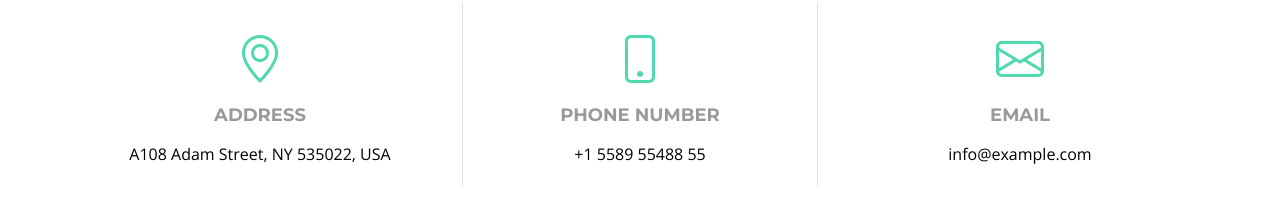
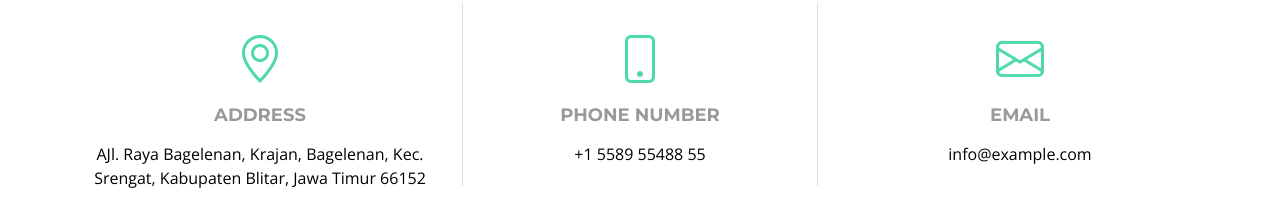
Before and after one commit to rehankiw/classico.github.io, a plain HTML site: page index.html in a window 1280 px wide. Shown: the part 4664-4888 px from the top of the page. Drawn offline with nearby package versions, Linux system fonts and the light colour scheme; grey boxes are pictures that could not be loaded; files whose address does not match are found by name.

Commit message:
Update index.html

```diff
--- a/index.html
+++ b/index.html
@@ -514,7 +514,7 @@
             <div class="contact-address">
               <i class="bi bi-geo-alt"></i>
               <h3>Address</h3>
-              <address>A108 Adam Street, NY 535022, USA</address>
+              <address>AJl. Raya Bagelenan, Krajan, Bagelenan, Kec. Srengat, Kabupaten Blitar, Jawa Timur 66152</address>
             </div>
           </div>
 
```
